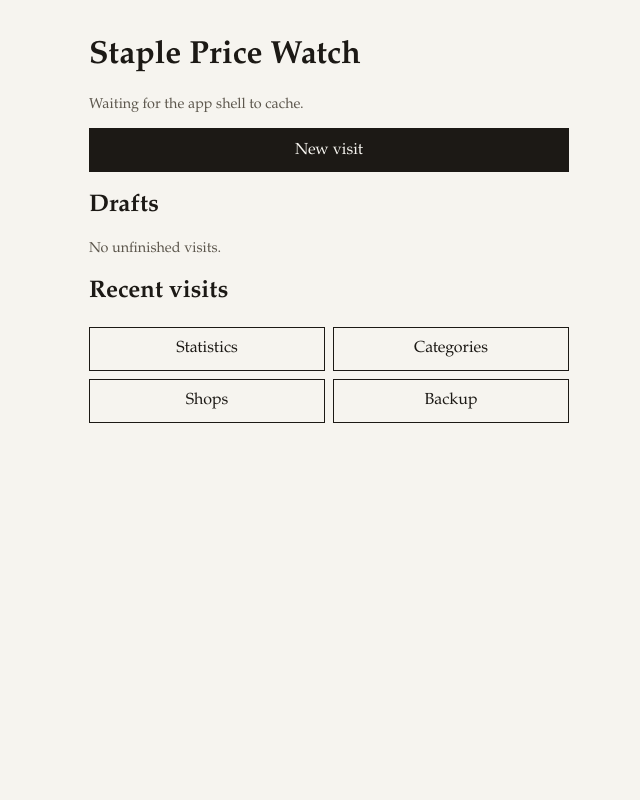
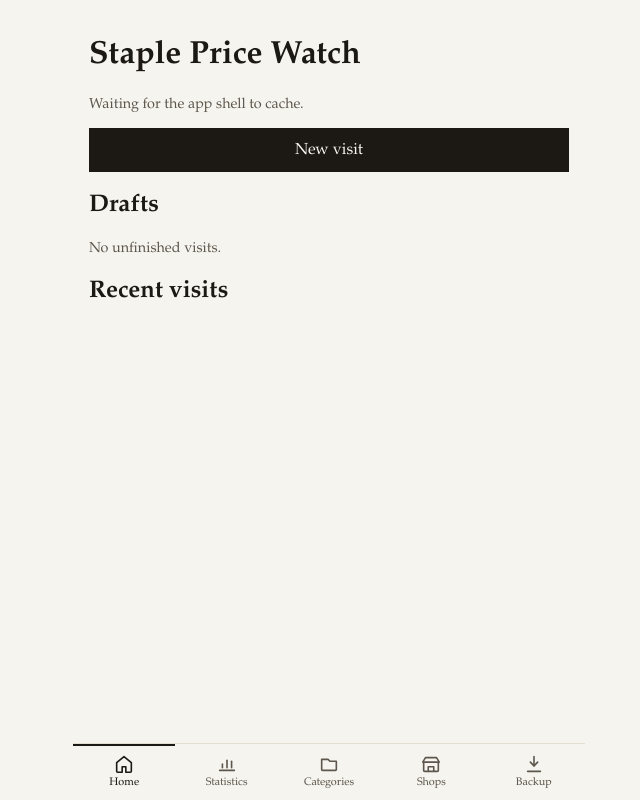
Before and after one commit to frontendj/staple-price-watch, a React (Vite) app: page / in a window 1280 px wide. Shown: the whole page, without its empty margins (311-951 px from the left). Built offline with nearby package versions, Linux system fonts and the light colour scheme.

Commit message:
add tabbar

```diff
--- a/index.html
+++ b/index.html
@@ -2,7 +2,7 @@
 <html lang="en-GB">
   <head>
     <meta charset="UTF-8" />
-    <meta name="viewport" content="width=device-width, initial-scale=1" />
+    <meta name="viewport" content="width=device-width, initial-scale=1, viewport-fit=cover" />
     <meta name="theme-color" content="#1c1915" />
     <title>Staple Price Watch</title>
   </head>
--- a/src/App.tsx
+++ b/src/App.tsx
@@ -112,6 +112,7 @@ export function App() {
   }
 
   return (
+    <>
     <main className="screen">
       {notice ? <p className="notice">{notice}</p> : null}
       {screen.name === "home" ? (
@@ -157,23 +158,111 @@ export function App() {
         />
       ) : null}
       {screen.name === "statistics" ? (
-        <StatisticsScreen book={book} onHome={() => setScreen({ name: "home" })} onOpen={setScreen} />
+        <StatisticsScreen book={book} onOpen={setScreen} />
       ) : null}
       {screen.name === "categories" ? (
-        <CategoriesScreen book={book} commit={commit} onHome={() => setScreen({ name: "home" })} />
+        <CategoriesScreen book={book} commit={commit} />
       ) : null}
       {screen.name === "shops" ? (
-        <ShopsScreen book={book} commit={commit} onHome={() => setScreen({ name: "home" })} />
+        <ShopsScreen book={book} commit={commit} />
       ) : null}
       {screen.name === "backup" ? (
-        <BackupScreen
-          book={book}
-          persistence={persistence}
-          commit={commit}
-          onHome={() => setScreen({ name: "home" })}
-        />
+        <BackupScreen book={book} persistence={persistence} commit={commit} />
       ) : null}
     </main>
+    <TabBar screen={screen} onOpen={setScreen} />
+    </>
+  );
+}
+
+const tabs = [
+  { name: "home", label: "Home" },
+  { name: "statistics", label: "Statistics" },
+  { name: "categories", label: "Categories" },
+  { name: "shops", label: "Shops" },
+  { name: "backup", label: "Backup" },
+] as const;
+
+function tabFor(screen: Screen): (typeof tabs)[number]["name"] {
+  if (
+    screen.name === "statistics" ||
+    screen.name === "categories" ||
+    screen.name === "shops" ||
+    screen.name === "backup"
+  ) {
+    return screen.name;
+  }
+  return "home";
+}
+
+function TabBar(props: { screen: Screen; onOpen: (screen: Screen) => void }) {
+  const current = tabFor(props.screen);
+  return (
+    <nav className="tabbar" aria-label="Sections">
+      {tabs.map((tab) => (
+        <button
+          key={tab.name}
+          type="button"
+          aria-current={current === tab.name ? "page" : undefined}
+          onClick={() => props.onOpen({ name: tab.name })}
+        >
+          <TabIcon name={tab.name} />
+          {tab.label}
+        </button>
+      ))}
+    </nav>
+  );
+}
+
+function TabIcon(props: { name: (typeof tabs)[number]["name"] }) {
+  const common = {
+    viewBox: "0 0 24 24",
+    fill: "none",
+    stroke: "currentColor",
+    strokeWidth: 1.75,
+    strokeLinecap: "round" as const,
+    strokeLinejoin: "round" as const,
+    "aria-hidden": true as const,
+  };
+  if (props.name === "home") {
+    return (
+      <svg {...common}>
+        <path d="M4 10.5 12 4l8 6.5V20a1 1 0 0 1-1 1h-5v-6H10v6H5a1 1 0 0 1-1-1z" />
+      </svg>
+    );
+  }
+  if (props.name === "statistics") {
+    return (
+      <svg {...common}>
+        <path d="M4 19h16" />
+        <path d="M7 16v-4" />
+        <path d="M12 16V8" />
+        <path d="M17 16v-7" />
+      </svg>
+    );
+  }
+  if (props.name === "categories") {
+    return (
+      <svg {...common}>
+        <path d="M4 7h7l2 2h7v9a1 1 0 0 1-1 1H5a1 1 0 0 1-1-1z" />
+      </svg>
+    );
+  }
+  if (props.name === "shops") {
+    return (
+      <svg {...common}>
+        <path d="M4 10h16v9a1 1 0 0 1-1 1H5a1 1 0 0 1-1-1z" />
+        <path d="M3 10 6 5h12l3 5" />
+        <path d="M9 20v-5h6v5" />
+      </svg>
+    );
+  }
+  return (
+    <svg {...common}>
+      <path d="M12 4v10" />
+      <path d="m8 10 4 4 4-4" />
+      <path d="M5 20h14" />
+    </svg>
   );
 }
 
@@ -226,22 +315,6 @@ function Home(props: {
           </li>
         ))}
       </ul>
-      <div className="row">
-        <button type="button" className="secondary" onClick={() => props.onOpen({ name: "statistics" })}>
-          Statistics
-        </button>
-        <button type="button" className="secondary" onClick={() => props.onOpen({ name: "categories" })}>
-          Categories
-        </button>
-      </div>
-      <div className="row">
-        <button type="button" className="secondary" onClick={() => props.onOpen({ name: "shops" })}>
-          Shops
-        </button>
-        <button type="button" className="secondary" onClick={() => props.onOpen({ name: "backup" })}>
-          Backup
-        </button>
-      </div>
     </>
   );
 }
@@ -423,9 +496,6 @@ function VisitScreen(props: {
           Delete visit
         </button>
       )}
-      <button type="button" className="secondary" onClick={props.onHome}>
-        Home
-      </button>
     </>
   );
 }
@@ -666,7 +736,7 @@ function ObservationScreen(props: {
   );
 }
 
-function StatisticsScreen(props: { book: StaplePriceWatch; onHome: () => void; onOpen: (screen: Screen) => void }) {
+function StatisticsScreen(props: { book: StaplePriceWatch; onOpen: (screen: Screen) => void }) {
   const categories = props.book.categories();
   const [categoryId, setCategoryId] = useState(props.book.categoryChoices()[0]?.id ?? categories[0]?.id ?? "");
   const [shopId, setShopId] = useState("");
@@ -764,9 +834,6 @@ function StatisticsScreen(props: { book: StaplePriceWatch; onHome: () => void; o
             ))}
         </tbody>
       </table>
-      <button type="button" className="secondary" onClick={props.onHome}>
-        Home
-      </button>
     </>
   );
 }
@@ -823,7 +890,6 @@ function PriceChart(props: {
 function CategoriesScreen(props: {
   book: StaplePriceWatch;
   commit: <T>(result: BookResult<T>) => Promise<BookResult<T>>;
-  onHome: () => void;
 }) {
   const [name, setName] = useState("");
   const [unitFamily, setUnitFamily] = useState<UnitFamily>("mass");
@@ -923,9 +989,6 @@ function CategoriesScreen(props: {
       >
         Merge
       </button>
-      <button type="button" className="secondary" onClick={props.onHome}>
-        Home
-      </button>
     </>
   );
 }
@@ -933,7 +996,6 @@ function CategoriesScreen(props: {
 function ShopsScreen(props: {
   book: StaplePriceWatch;
   commit: <T>(result: BookResult<T>) => Promise<BookResult<T>>;
-  onHome: () => void;
 }) {
   const [name, setName] = useState("");
   return (
@@ -984,9 +1046,6 @@ function ShopsScreen(props: {
       >
         Add shop
       </button>
-      <button type="button" className="secondary" onClick={props.onHome}>
-        Home
-      </button>
     </>
   );
 }
@@ -995,7 +1054,6 @@ function BackupScreen(props: {
   book: StaplePriceWatch;
   persistence: "unknown" | "granted" | "not-granted";
   commit: <T>(result: BookResult<T>) => Promise<BookResult<T>>;
-  onHome: () => void;
 }) {
   return (
     <>
@@ -1056,9 +1114,6 @@ function BackupScreen(props: {
           Undo restore
         </button>
       ) : null}
-      <button type="button" className="secondary" onClick={props.onHome}>
-        Home
-      </button>
     </>
   );
 }
--- a/src/styles.css
+++ b/src/styles.css
@@ -42,10 +42,56 @@ button:disabled {
   opacity: 0.45;
 }
 
+#root {
+  min-height: 100dvh;
+}
+
 .screen {
   max-width: 32rem;
   margin: 0 auto;
-  padding: 16px 16px 48px;
+  padding: 16px 16px calc(88px + env(safe-area-inset-bottom));
+}
+
+.tabbar {
+  position: fixed;
+  z-index: 5;
+  left: 50%;
+  bottom: 0;
+  display: flex;
+  width: min(32rem, 100%);
+  transform: translateX(-50%);
+  background: #f6f4ef;
+  border-top: 1px solid #e4ddd2;
+  padding-bottom: env(safe-area-inset-bottom);
+}
+
+.tabbar button {
+  display: flex;
+  flex: 1;
+  flex-direction: column;
+  align-items: center;
+  justify-content: center;
+  gap: 2px;
+  width: auto;
+  min-height: 56px;
+  padding: 6px 2px 8px;
+  border: 0;
+  background: transparent;
+  color: #5c564c;
+  font-size: 0.68rem;
+  line-height: 1.1;
+}
+
+.tabbar button[aria-current="page"] {
+  color: #1c1915;
+  box-shadow: inset 0 2px 0 #1c1915;
+}
+
+.tabbar svg {
+  width: 22px;
+  height: 22px;
+  background: none;
+  border: 0;
 }
 
 .row {
```
